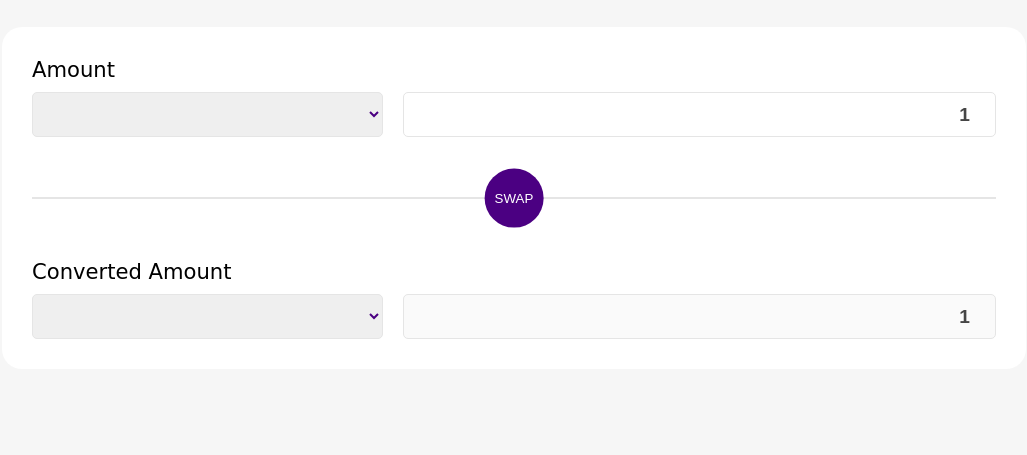
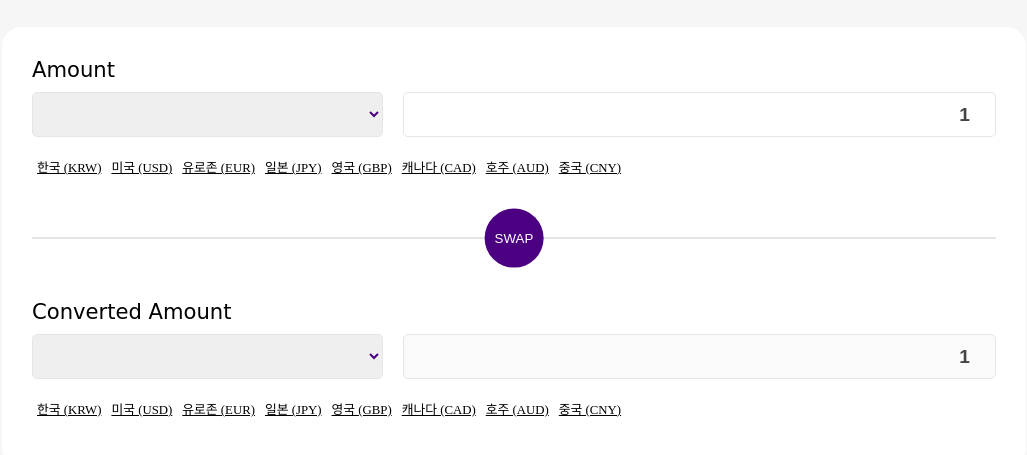
Before and after one commit to gaheeyoon/currency-converter, a plain HTML site: page index.html in a window 1280 px wide. Shown: the part 219-674 px from the top of the page, without its empty margins (126-1153 px from the left). Drawn offline with Linux system fonts and the light colour scheme; no server answers; a web font is replaced by a local one.

Commit message:
주요 국가의 환율 추천하기

```diff
--- a/currencyconvert.js
+++ b/currencyconvert.js
@@ -1,11 +1,29 @@
 const apiUrl = "https://open.exchangerate-api.com/v6/latest";
+const recommandList = [
+    { country: '한국', currency: 'KRW' },
+    { country: '미국', currency: 'USD' },
+    { country: '유로존', currency: 'EUR' },
+    { country: '일본', currency: 'JPY' },
+    { country: '영국', currency: 'GBP' },
+    { country: '캐나다', currency: 'CAD' },
+    { country: '호주', currency: 'AUD' },
+    { country: '중국', currency: 'CNY' }
+];
 const $currencyFromSelect = document.getElementById("currency-from");
 const $currencyToSelect = document.getElementById("currency-to");
 const $amountFromInput = document.getElementById("amount-from");
 const $amountToInput = document.getElementById("amount-to");
 const $swapBtn = document.getElementById("swapBtn");
+const $recommandListFromUl = document.querySelector(".recommandList.from");
+const $recommandListToUl = document.querySelector(".recommandList.to");
+const $recommandListLis = document.querySelectorAll(".recommandList li");
 const $rate = document.getElementById("rate");
 
+
+const changeCurrency = (selectEle, currency) => {
+    selectEle.value = currency;
+    selectEle.dispatchEvent(new Event('change'));
+}
 
 const saveCurrencyToLocalStorage = () => {
     localStorage.setItem("currencyFrom", $currencyFromSelect.value);
@@ -66,6 +84,20 @@ const initializeCurrencySelect = (selectEle, rates, selectedCurrency) => {
     }
 }
 
+const initializeRecommandList = (ulEle, selectElm) => {
+    const fragment = document.createDocumentFragment();
+
+    recommandList.forEach(({ country, currency }) => {
+        const li = document.createElement("li");
+        li.setAttribute("data-currency", currency);
+        li.onclick = () => changeCurrency(selectElm, currency);
+        li.textContent = `${country} (${currency})`;
+        fragment.appendChild(li);
+    });
+
+    ulEle.appendChild(fragment);
+};
+
 const fetchExchangeRates = async () => {
     try {
         const response = await fetch(apiUrl);
@@ -90,6 +122,9 @@ const initialize = async () => {
         initializeCurrencySelect($currencyToSelect, rates, currencyTo);
     }
 
+    initializeRecommandList($recommandListFromUl, $currencyFromSelect);
+    initializeRecommandList($recommandListToUl, $currencyToSelect);
+
     $currencyFromSelect.addEventListener("change", updateCurrencyData);
     $currencyToSelect.addEventListener("change", updateCurrencyData);
     $amountFromInput.addEventListener("input", updateCurrencyData);
--- a/index.html
+++ b/index.html
@@ -16,6 +16,7 @@
         <select id="currency-from"></select>
         <input type="number" id="amount-from" placeholder="0" value="1" />
       </div>
+      <ul class="recommandList from"></ul>
 
       <div class="swap-rate-container">
         <button class="btn" id="swapBtn">SWAP</button>
@@ -26,6 +27,7 @@
         <select id="currency-to"></select>
         <input type="number" id="amount-to" value="1" disabled />
       </div>
+      <ul class="recommandList to"></ul>
     </div>
     <div class="rate" id="rate"></div>
   </body>
--- a/style.css
+++ b/style.css
@@ -24,6 +24,7 @@ h1 {
     margin: 0 auto;
     background-color: white;
     border-radius: 20px;
+    overflow:hidden;
 }
 
 .container label {
@@ -58,7 +59,7 @@ h1 {
 }
 
 .swap-rate-container {
-    margin-top: 60px;
+    margin-top: 100px;
     margin-bottom: 60px;
     border: 0.5px solid #e5e5e5;
 }
@@ -84,6 +85,15 @@ h1 {
     padding: 20px 10px;
 }
 
+ul li {
+    float: left;
+    list-style: none;
+    font-size: 0.8rem;
+    padding: 20px 5px;
+    text-decoration: underline;
+    cursor: pointer;
+}
+
 @media (max-width: 800px) {
     .container {
         width: 90%;
```
Also changed, not shown: 1 other file.
